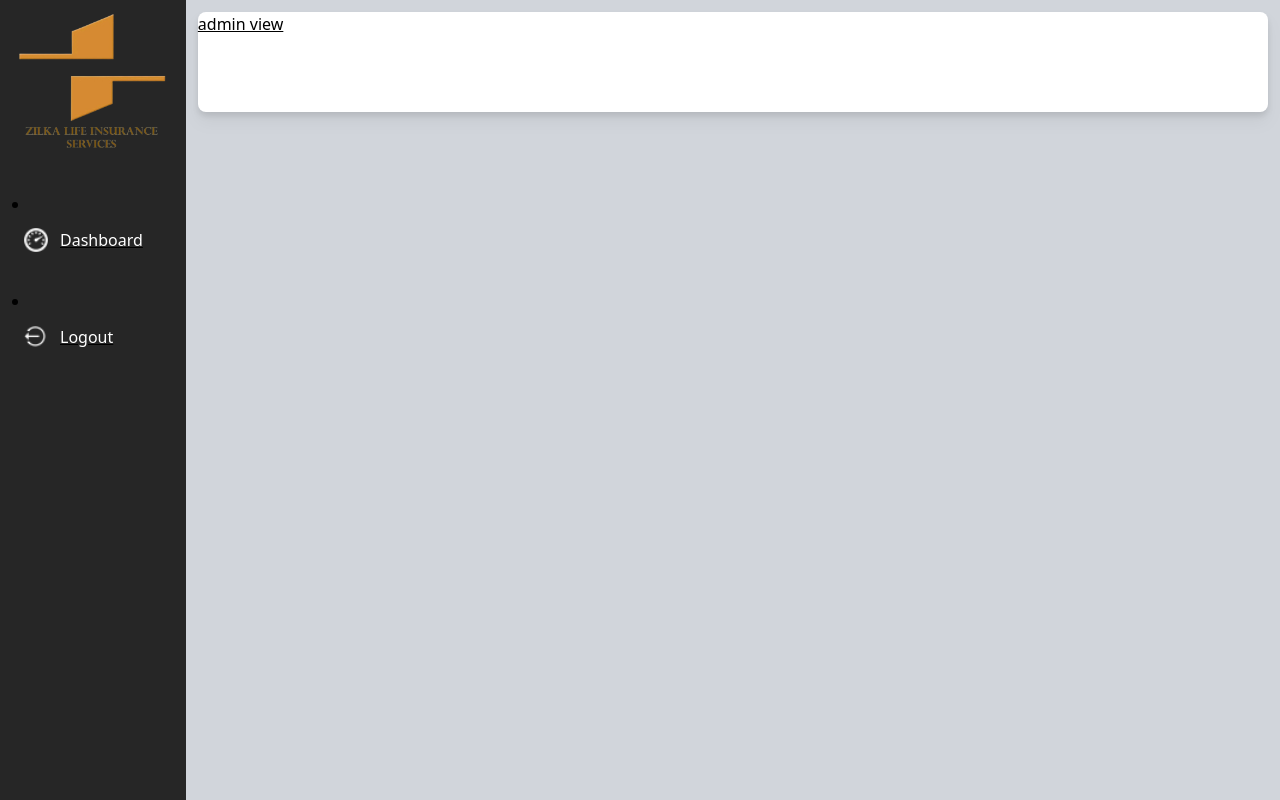
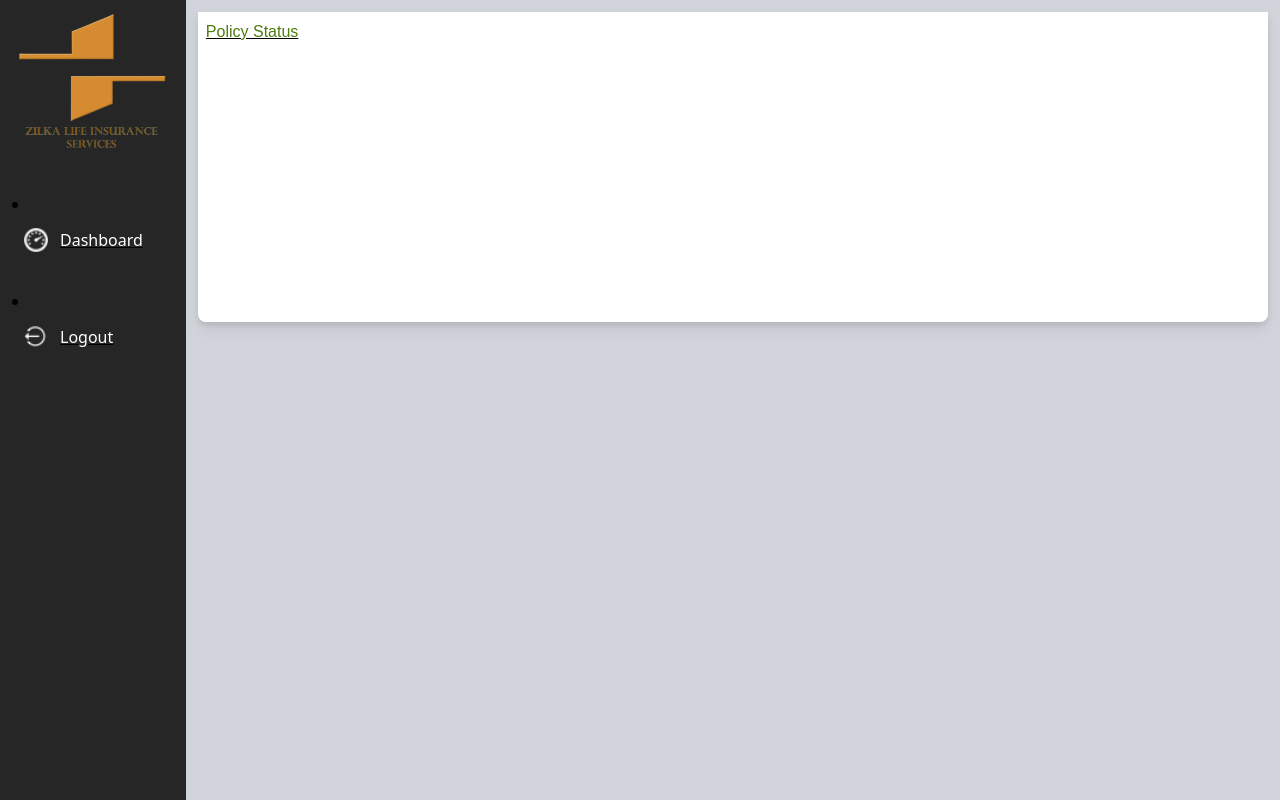
Before and after one commit to GetDrown/insurance-system, a PHP site: page /src/customer-view/index.php in a window 1280 px wide. Run offline with PHP 8.4, Linux system fonts and the light colour scheme; style sheets or scripts are compiled from the project's sources.

Commit message:
added initial layout for customer view

```diff
--- a/src/customer-view/index.php
+++ b/src/customer-view/index.php
@@ -28,8 +28,13 @@
     </div>
     <!-- main-content -->
     <div class="basis-10/12 h-dvh flex flex-col justify-start items-center p-3  drop-shadow-lg md:basis-3/4 lg:basis-5/6">
-        <div class="h-[100px] w-full bg-white rounded-lg">
-            <h1 class="">admin view </h1>
+        <div class="h-[310px] w-full bg-white rounded-lg">
+            <div class="flex flex-col space-y-4">
+                <div class="w-full p-2 h-[42px] bg-white">
+                    <p class="text-lime-700 font-medium font-poppins">Policy Status</p>
+                </div>
+
+            </div>
         </div>
     </div>
 </body>
```
